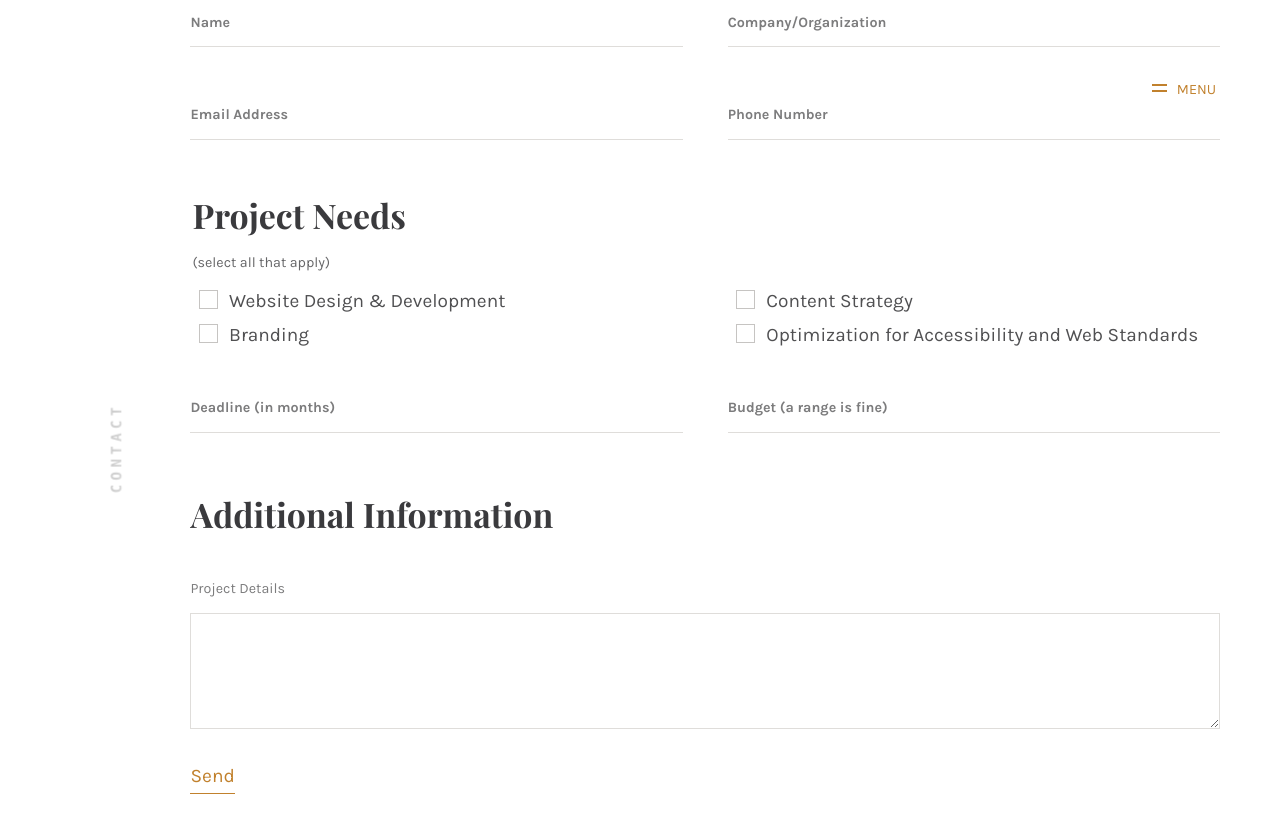
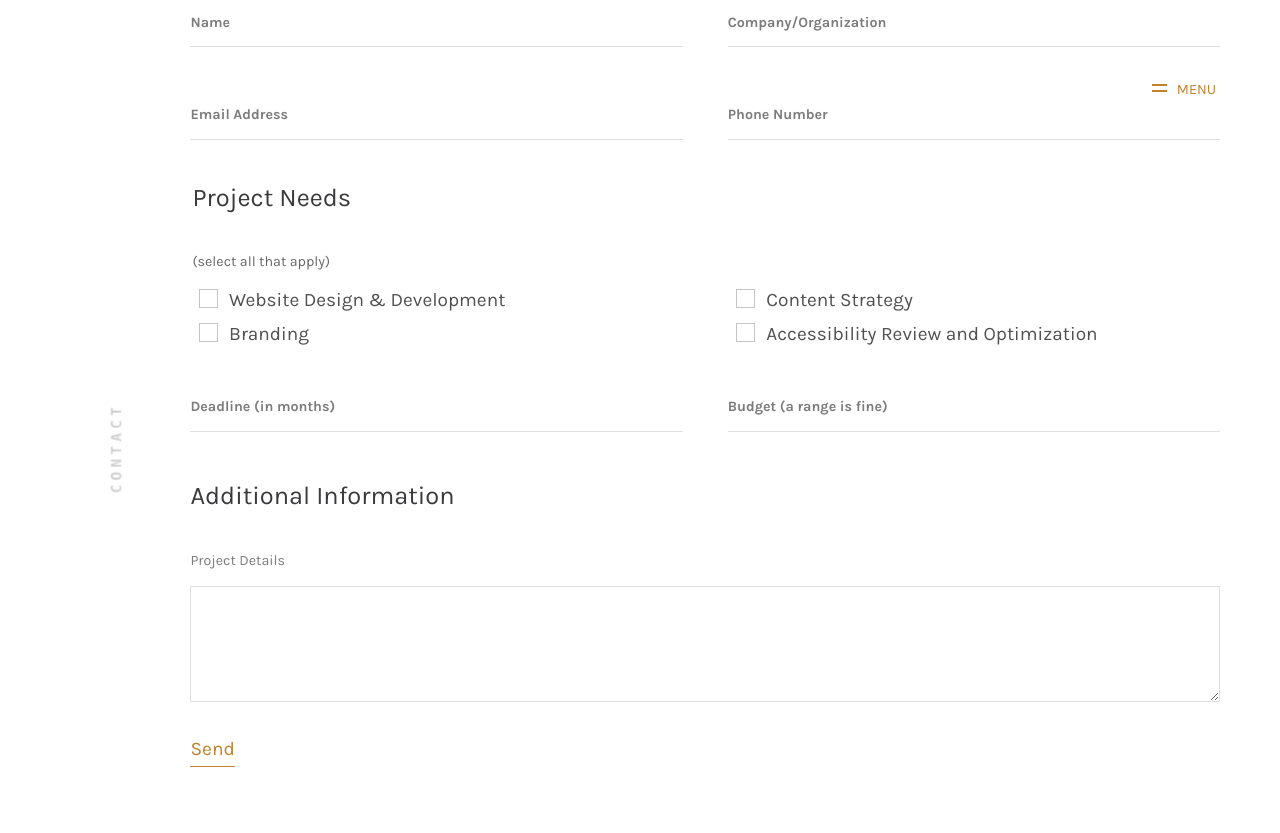
Before and after one commit to claxondesignco/claxondesignco.github.io, a Jekyll site: the page built from index.md, in a window 1280 px wide and 900 px high, scrolled down 5682 px. Shown: the top 833 px of the window. Built offline with Jekyll 4.4.1, drawn with Linux system fonts in a browser that asks for light colours; nearby versions of some CDN libraries; comment, search, counter and statistics services are not loaded.

Commit message:
Edited contact form for proper hierarchy

```diff
--- a/_includes/contactform.html
+++ b/_includes/contactform.html
@@ -21,7 +21,7 @@
     </div>
   </div>
   <fieldset>
-    <legend data-aos="fade-up"><h2>Project Needs</h2><span>(select all that apply)</span>
+    <legend data-aos="fade-up"><h3>Project Needs</h3><span>(select all that apply)</span>
     </legend>
     <div class="columns columns-2" data-aos="fade-in" data-aos-delay="100">
       <div>
@@ -30,7 +30,7 @@
       </div>
       <div>
         <input id="content-strategy" type="checkbox" name="project-needs-content-strategy" value="Content Strategy"><label for="content-strategy">Content Strategy</label><br>
-        <input id="optimization" type="checkbox" name="project-needs-optimization" value="Optimization for accessibility and web standards"><label for="optimization">Optimization for Accessibility and Web Standards</label>
+        <input id="optimization" type="checkbox" name="project-needs-optimization" value="Accessibility review and optimization"><label for="optimization">Accessibility Review and Optimization</label>
       </div>
     </div>
   </fieldset>
@@ -45,7 +45,7 @@
     </div>
   </div>
   <div>
-    <h2 data-aos="fade-up">Additional Information</h2>
+    <h3 data-aos="fade-up">Additional Information</h3>
   </div>
   <span data-aos="fade-in" data-aos-delay="100">
     <label for="project-details">Project Details</label>
```
